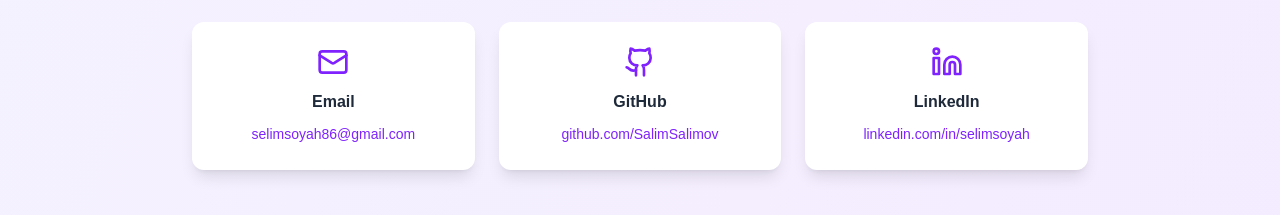
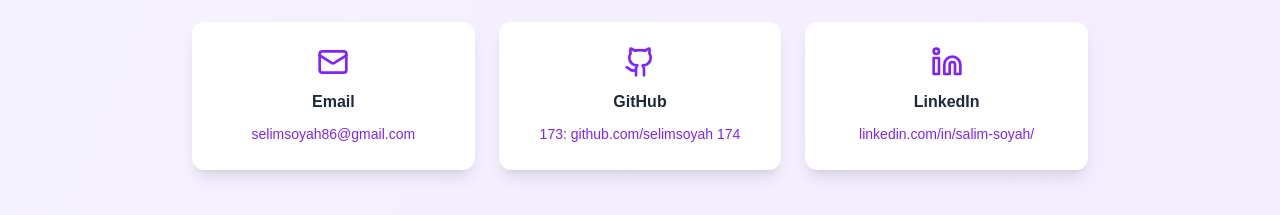
Before and after one commit to selimsoyah/portfolio, a Next.js app: page / in a window 1280 px wide. Shown: the part 10320-10535 px from the top of the page. Built offline with nearby package versions, Linux system fonts and the light colour scheme.

Commit message:
Fix Links

```diff
--- a/src/components/Chapter2.tsx
+++ b/src/components/Chapter2.tsx
@@ -77,7 +77,7 @@
                   <span className="font-semibold">Car Trac</span>
                 </div>
                 <a
-                  href="https://github.com/SalimSalimov/CarTrac"
+                  href="https://github.com/selimsoyah/"
                   target="_blank"
                   rel="noopener noreferrer"
                   className="text-blue-200 hover:text-white transition-colors text-sm"
@@ -147,7 +147,7 @@
               <h4 className="text-2xl font-semibold text-gray-800">Click EZ</h4>
             </div>
             <a
-              href="https://github.com/SalimSalimov/ClickEZ"
+              href="https://github.com/selimsoyah/Click-Ez"
               target="_blank"
               rel="noopener noreferrer"
               className="text-purple-600 hover:text-purple-800 transition-colors font-medium"
--- a/src/components/Chapter3.tsx
+++ b/src/components/Chapter3.tsx
@@ -102,7 +102,7 @@
                   <div className="flex items-center justify-between">
                     <h4 className="font-bold text-lg">Automate</h4>
                     <a
-                      href="https://github.com/SalimSalimov/Automate"
+                      href="https://github.com/selimsoyah/Automate_"
                       target="_blank"
                       rel="noopener noreferrer"
                       className="text-emerald-200 hover:text-white transition-colors text-xs"
--- a/src/components/Chapter4.tsx
+++ b/src/components/Chapter4.tsx
@@ -103,7 +103,7 @@
                 </div>
 
                 <a
-                  href="https://github.com/SalimSalimov/LangBridge"
+                   href="https://github.com/selimsoyah"
                   target="_blank"
                   rel="noopener noreferrer"
                   className="inline-flex items-center space-x-2 text-blue-600 hover:text-blue-800 transition-colors font-medium"
@@ -188,7 +188,7 @@
                 </div>
 
                 <a
-                  href="https://github.com/SalimSalimov/DarSellami"
+                  href="https://github.com/selimsoyah/Dar_Sellami"
                   target="_blank"
                   rel="noopener noreferrer"
                   className="inline-flex items-center space-x-2 text-purple-600 hover:text-purple-800 transition-colors font-medium"
--- a/src/components/Chapter5.tsx
+++ b/src/components/Chapter5.tsx
@@ -84,7 +84,7 @@
                 </div>
               </div>
               <a
-                href="https://github.com/SalimSalimov/Nexus-Analytics"
+               href="https://github.com/selimsoyah/Nexus-Analytics"
                 target="_blank"
                 rel="noopener noreferrer"
                 className="inline-flex items-center space-x-2 text-emerald-600 hover:text-emerald-800 transition-colors font-medium"
--- a/src/components/Chapter6.tsx
+++ b/src/components/Chapter6.tsx
@@ -169,9 +169,9 @@
             >
               <Github className="w-8 h-8 text-violet-600 mx-auto mb-3" />
               <h4 className="font-semibold text-gray-800 mb-2">GitHub</h4>
-              <a href="https://github.com/SalimSalimov" className="text-sm text-violet-600 hover:underline">
-                github.com/SalimSalimov
-              </a>
+              <a href="https://github.com/selimsoyah" className="text-sm text-violet-600 hover:underline">
+  173:                 github.com/selimsoyah
+  174                </a>
             </motion.div>
 
             <motion.div
@@ -181,8 +181,8 @@
             >
               <Linkedin className="w-8 h-8 text-violet-600 mx-auto mb-3" />
               <h4 className="font-semibold text-gray-800 mb-2">LinkedIn</h4>
-              <a href="https://linkedin.com/in/selimsoyah" className="text-sm text-violet-600 hover:underline">
-                linkedin.com/in/selimsoyah
+              <a href="https://www.linkedin.com/in/salim-soyah/" className="text-sm text-violet-600 hover:underline">
+                linkedin.com/in/salim-soyah/
               </a>
             </motion.div>
           </div>
```
